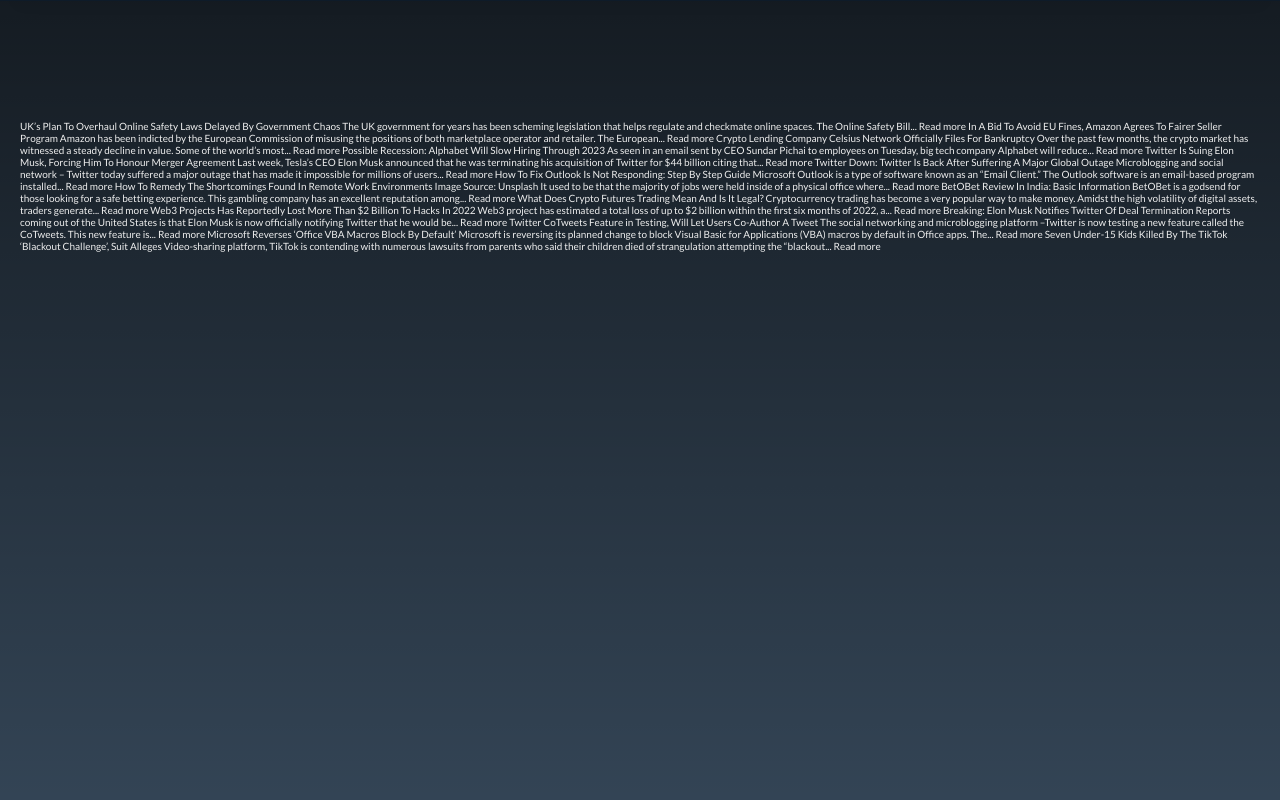
After one commit to GarniKarapetyan/my-library, a Django app: template mylibrary_app/templates/mylibrary_app/news.html in a window 1280 px wide. The commit adds this page. Run offline with Django 4.2, Linux system fonts and the light colour scheme; the template is opened without the code that fills it, so the values that code supplies are empty.

Commit message:
navigation-bar, static files, connecting db to html

```diff
--- /dev/null
+++ b/mylibrary_app/static/mylibrary_app/css/styles.css
@@ -0,0 +1,131 @@
+@import url('https://fonts.googleapis.com/css?family=Inconsolata|Lato:300,400,700');
+html, body, h1, h2, h3, h4, h5, h6, p, li, ol, ul, pre {
+	margin: 0;
+	padding: 0;
+}
+html, body { min-height: 100%; }
+
+body {
+	background-color: #345;
+	background-image: linear-gradient(to bottom, #0009, transparent);
+	color: #eee;
+	font-family: 'Lato', sans-serif;
+	font-size: 62.5%;
+	padding: 0 20px;
+	box-sizing: border-box;
+}
+code {
+	background: #fff1;
+	font-family: 'Inconsolata', monospace;
+	padding: .2em .4em;
+}
+
+.content {
+	background-color: #fff;
+	border-radius: 8px;
+	box-sizing: border-box;
+	color: #666;
+	font-size: 1.6em;
+	line-height: 1.4em;
+	margin: 20px auto;
+	margin-top: 80px;
+	padding: 20px;
+	width: 100%;
+	max-width: 800px;
+}
+.content ul {
+	margin: .5em 2em;
+	padding: 0;
+}
+
+#footer {
+	background-color: #246c;
+	background-image: linear-gradient(to bottom, transparent, #0009);
+	border-top: 1px solid #fff3;
+	box-shadow: inset 0 1px 0 #fff3, 0 0 32px #000;
+	overflow: hidden;
+	padding: 8px;
+	position: fixed;
+	left: 0;
+	right: 0;
+	bottom: 0;
+	z-index: 9001;
+}
+#footer a {
+	color: #85c6f6;
+	padding: 1em 0;
+	text-decoration: none;
+}
+#footer ul {
+	display: flex;
+	list-style: none;
+	justify-content: center;
+	font-size: 2em;
+	font-weight: 300;
+}
+#footer ul li {
+	padding: 0 .5em;
+}
+
+/* Appearance */
+.links {
+	background-color: #123;
+	background-image: linear-gradient(to bottom, #0003, transparent);
+	border-bottom: 1px solid #0003;
+	box-shadow: 0 0 32px #0003;
+	font-size: 2em;
+	font-weight: 300;
+}
+.links > a {
+	color: #9ab;
+	padding: .75em;
+	text-align: center;
+	text-decoration: none;
+	transition: all .5s;
+}
+.links > a:hover {
+	background: #ffffff06;
+	color: #adf;
+}
+.links > .line {
+	background: #68a;
+	height: 1px;
+	pointer-events: none;
+}
+
+/* The Magic */
+#header {
+	position: fixed;
+	top: 0;
+	left: 0;
+	right: 0;
+}
+.links {
+	display: grid;
+	grid-template-columns: repeat(var(--items), 1fr);
+	position: relative;
+}
+.links > .line {
+	opacity: 0;
+	transition: all .5s;
+	position: absolute;
+	bottom: 0;
+	left: var(--left, calc(100% / var(--items) * (var(--index) - 1)));
+	width: var(--width, calc(100% / var(--items)));
+	--index: 0;
+}
+.links > a:hover ~ .line {
+	opacity: 1;
+}
+
+.links > a:nth-of-type(1):hover ~ .line { --index: 1; }
+.links > a:nth-of-type(2):hover ~ .line { --index: 2; }
+.links > a:nth-of-type(3):hover ~ .line { --index: 3; }
+.links > a:nth-of-type(4):hover ~ .line { --index: 4; }
+.links > a:nth-of-type(5):hover ~ .line { --index: 5; }
+.links > a:nth-of-type(6):hover ~ .line { --index: 6; }
+.links > a:nth-of-type(7):hover ~ .line { --index: 7; }
+.links > a:nth-of-type(8):hover ~ .line { --index: 8; }
+.links > a:nth-of-type(9):hover ~ .line { --index: 9; }
+.links > a:nth-of-type(10):hover ~ .line { --index: 10; }
+.links > a:last-of-type:hover ~ .line { --index: var(--items); }
--- /dev/null
+++ b/mylibrary_app/templates/mylibrary_app/about.html
@@ -0,0 +1,6 @@
+{% extends 'mylibrary_app/menu.html' %}
+
+{% block content %}
+<br><br><br><br><br><br><br><br><br><br>
+<h1>Here You can store information about the databases of your libraries and funds</h1>
+{% endblock content %}
--- /dev/null
+++ b/mylibrary_app/templates/mylibrary_app/all_libraries.html
@@ -0,0 +1,6 @@
+{% extends 'mylibrary_app/menu.html' %}
+
+{% block content %}
+<br><br><br><br><br><br><br><br><br><br><br><br><br><br><br><br><br><br>
+<h1>Here will be the all_libraries</h1>
+{% endblock content %}
--- /dev/null
+++ b/mylibrary_app/templates/mylibrary_app/menu.html
@@ -0,0 +1,25 @@
+{% load static %}
+<!DOCTYPE html>
+<html lang="en">
+<head>
+    <meta charset="UTF-8">
+    <title>Title</title>
+    <link type="text/css" href="{% static 'mylibrary_app/css/styles.css' %}" rel="stylesheet" />
+</head>
+<body>
+{% block mainmenu %}
+<header id="header" >
+	<nav class="links" style="--items: 5;" >
+        {% for m in menu %}
+        <a href = "{% url m.url_name %}">{{m.title}}</a>
+        {% endfor %}
+		<span class="line"></span>
+	</nav>
+</header>
+{% endblock mainmenu %}
+
+{% block content %}
+{% endblock content %}
+
+</body>
+</html>
--- /dev/null
+++ b/mylibrary_app/templates/mylibrary_app/news.html
@@ -0,0 +1,36 @@
+{% extends 'mylibrary_app/menu.html' %}
+
+{% block content %}
+<br><br><br><br><br><br><br><br><br><br>
+UK’s Plan To Overhaul Online Safety Laws Delayed By Government Chaos
+The UK government for years has been scheming legislation that helps regulate and checkmate online spaces. The Online Safety Bill... Read more
+In A Bid To Avoid EU Fines, Amazon Agrees To Fairer Seller Program
+Amazon has been indicted by the European Commission of misusing the positions of both marketplace operator and retailer. The European... Read more
+Crypto Lending Company Celsius Network Officially Files For Bankruptcy
+Over the past few months, the crypto market has witnessed a steady decline in value.  Some of the world’s most... Read more
+Possible Recession: Alphabet Will Slow Hiring Through 2023
+As seen in an email sent by CEO Sundar Pichai to employees on Tuesday, big tech company Alphabet will reduce... Read more
+Twitter Is Suing Elon Musk, Forcing Him To Honour Merger Agreement
+Last week, Tesla’s CEO Elon Musk announced that he was terminating his acquisition of Twitter for $44 billion citing that... Read more
+Twitter Down: Twitter Is Back After Suffering A Major Global Outage
+Microblogging and social network – Twitter today suffered a major outage that has made it impossible for millions of users... Read more
+How To Fix Outlook Is Not Responding: Step By Step Guide
+Microsoft Outlook is a type of software known as an “Email Client.” The Outlook software is an email-based program installed... Read more
+How To Remedy The Shortcomings Found In Remote Work Environments
+Image Source: Unsplash It used to be that the majority of jobs were held inside of a physical office where... Read more
+BetOBet Review In India: Basic Information
+BetOBet is a godsend for those looking for a safe betting experience. This gambling company has an excellent reputation among... Read more
+What Does Crypto Futures Trading Mean And Is It Legal?
+Cryptocurrency trading has become a very popular way to make money. Amidst the high volatility of digital assets, traders generate... Read more
+Web3 Projects Has Reportedly Lost More Than $2 Billion To Hacks In 2022
+Web3 project has estimated a total loss of up to $2 billion within the first six months of 2022, a... Read more
+Breaking: Elon Musk Notifies Twitter Of Deal Termination
+Reports coming out of the United States is that Elon Musk is now officially notifying Twitter that he would be... Read more
+Twitter CoTweets Feature in Testing, Will Let Users Co-Author A Tweet
+The social networking and microblogging platform –Twitter is now testing a new feature called the CoTweets. This new feature is... Read more
+Microsoft Reverses ‘Office VBA Macros Block By Default’
+Microsoft is reversing its planned change to block Visual Basic for Applications (VBA) macros by default in Office apps.  The... Read more
+Seven Under-15 Kids Killed By The TikTok ‘Blackout Challenge’, Suit Alleges
+Video-sharing platform, TikTok is contending with numerous lawsuits from parents who said their children died of strangulation attempting the “blackout... Read more
+
+{% endblock content %}
--- /dev/null
+++ b/mylibrary_app/templates/mylibrary_app/registration.html
@@ -0,0 +1,6 @@
+{% extends 'mylibrary_app/menu.html' %}
+
+{% block content %}
+<br><br><br><br><br><br><br><br><br><br><br><br>
+<h1>Here will be the registration</h1>
+{% endblock content %}
--- a/mylibrary_app/urls.py
+++ b/mylibrary_app/urls.py
@@ -2,7 +2,12 @@ from django.urls import path
 from .views import *
 
 urlpatterns = [
-    path('', log_in_button),
-    path('login/', log_in_interface),
+    path('', home, name='home'),
+    path('client/', client, name='client'),
+    path('news/', news, name='news'),
+    path('libraries/', all_libraries, name='libraries'),
+    path('about/', about, name='about'),
+    path('registration/', registration, name='registration'),
     path('<slug:user_id>/', user)
+
 ]
```
Also changed, not shown: mylibrary/settings.py (+6 -2 lines), mylibrary_app/templates/mylibrary_app/client.html (renamed from mylibrary_app/templates/mylibrary_app/index.html, +15 -5 lines), mylibrary_app/templates/mylibrary_app/home.html (renamed from mylibrary_app/templates/mylibrary_app/base.html, +6 -3 lines), mylibrary_app/views.py (+39 -4 lines), mylibrary_app/migrations/0001_initial.py (added).
